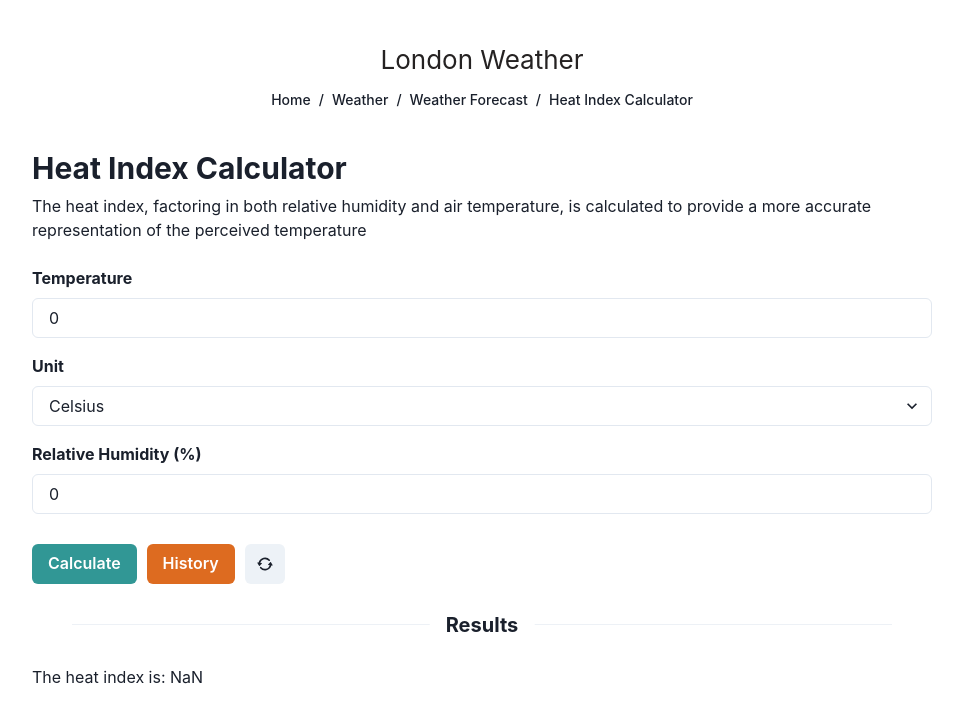
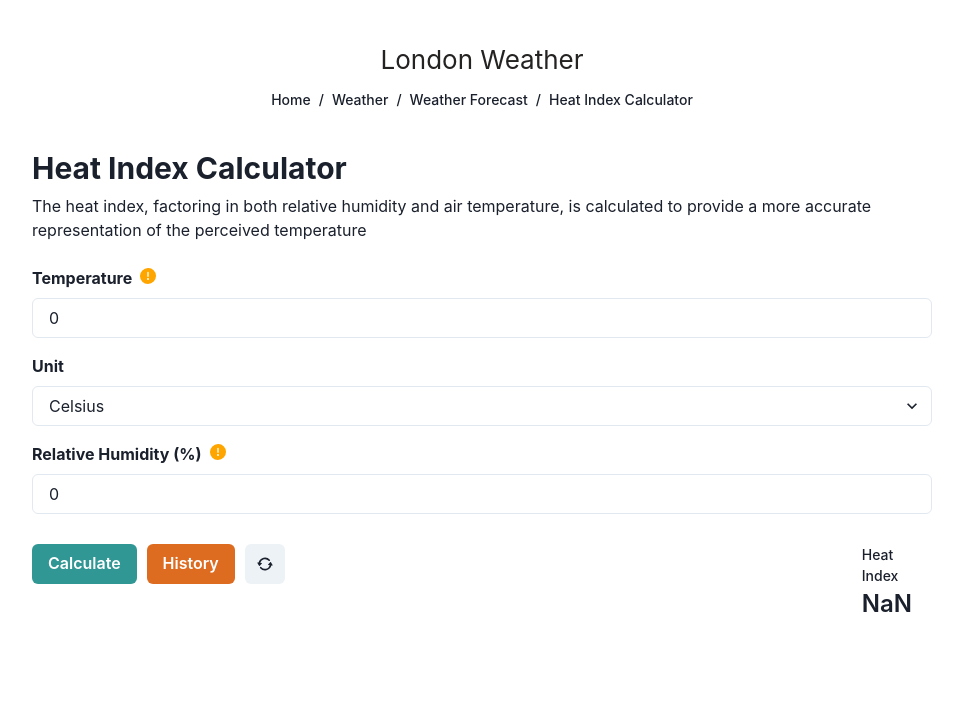
Before and after one commit to kate2797/london-weather, a React (Create React App) app: page /heat-calculator in a window 1280 px wide. Both pictures are taken after a click on the button "Calculate". Shown: the top 722 px of the page, without its empty margins (158-1121 px from the left). Built offline with nearby package versions, Linux system fonts and the light colour scheme.

Commit message:
CSS: calculator finished

```diff
--- a/src/components/Calculation.js
+++ b/src/components/Calculation.js
@@ -10,17 +10,15 @@ import {
   PopoverBody,
   PopoverArrow,
   PopoverCloseButton,
+  Tooltip,
 } from "@chakra-ui/react";
 import { useState, useEffect } from "react";
-import { RepeatIcon } from "@chakra-ui/icons";
+import { RepeatIcon, WarningIcon } from "@chakra-ui/icons";
 import { Result } from "./";
 import { computeResult } from "../helpers";
 
 /*
-  // component documentation
-  // communicate why cannot calc if below a treshold –> min temp 80F etc.
-  // edge cases -> hum: min 0, max 100 etc.
-  HEAT INDEX, formula fix
+  HEAT INDEX, formula fix ???
 */
 
 export const Calculation = () => {
@@ -48,7 +46,7 @@ export const Calculation = () => {
     setClearing(true);
   };
 
-  // ked uz nieco stored, nie od 0, issues ----
+  // ked uz nieco stored, nie od 0, issues ---- ???
   const loadStorage = () => {
     let temp = [];
     for (let i = 0; i < localStorage.length; i++) {
@@ -77,7 +75,7 @@ export const Calculation = () => {
   useEffect(() => {
     if (temp != null && unit != null && hum != null) {
       let result = computeResult(temp, unit, hum);
-      setIndex(result); // Compute heat index
+      setIndex(Math.round(result * 10) / 10); // Compute heat index
     }
   }, [temp, hum]);
 
@@ -108,9 +106,14 @@ export const Calculation = () => {
   return (
     <>
       <div className="HeatCalculator-field">
-        <Text mb="8px">
-          <strong>Temperature</strong>
-        </Text>
+        <div className="HeatCalculator-box">
+          <Text mb="8px" marginRight={2}>
+            <strong>Temperature</strong>
+          </Text>
+          <Tooltip label="Must be higher than 26.7°C or 80°F" fontSize="md">
+            <WarningIcon color="orange" />
+          </Tooltip>
+        </div>
         <Input
           value={temp}
           onChange={handleChangeTemperature}
@@ -123,16 +126,26 @@ export const Calculation = () => {
         <Text mb="8px">
           <strong>Unit</strong>
         </Text>
-        <Select isRequired={true} value={unit} onChange={handleChangeUnit}>
+        <Select
+          isRequired={true}
+          value={unit}
+          onChange={handleChangeUnit}
+          default="Celsius"
+        >
           <option value="Celsius">Celsius</option>
           <option value="Farenheit">Farenheit</option>
         </Select>
       </div>
 
       <div className="HeatCalculator-field">
-        <Text mb="8px">
-          <strong>Relative Humidity (%)</strong>
-        </Text>
+        <div className="HeatCalculator-box">
+          <Text mb="8px" marginRight={2}>
+            <strong>Relative Humidity (%)</strong>
+          </Text>
+          <Tooltip label="Must be between 0 and 100" fontSize="md">
+            <WarningIcon color="orange" />
+          </Tooltip>
+        </div>
         <Input
           value={hum}
           onChange={handleChangeHumidity}
@@ -172,9 +185,8 @@ export const Calculation = () => {
           icon={<RepeatIcon />}
           onClick={handleClearing}
         />
+        {showIndex && <Result index={index} />}
       </div>
-
-      {showIndex && <Result index={index} />}
     </>
   );
 };
--- a/src/components/Result.js
+++ b/src/components/Result.js
@@ -1,17 +1,12 @@
-import { Divider, Box, Heading, AbsoluteCenter } from "@chakra-ui/react";
+import { Stat, StatLabel, StatNumber } from "@chakra-ui/react";
 
 export const Result = ({ index }) => {
   return (
     <>
-      <Box position="relative" padding="10">
-        <Divider />
-        <AbsoluteCenter bg="white" px="4">
-          <Heading as="h4" size="md">
-            Results
-          </Heading>
-        </AbsoluteCenter>
-      </Box>
-      <p>The heat index is: {index}</p>
+      <Stat marginLeft="63%">
+        <StatLabel>Heat Index</StatLabel>
+        <StatNumber>{index}</StatNumber>
+      </Stat>
     </>
   );
 };
--- a/src/helpers/helpers.js
+++ b/src/helpers/helpers.js
@@ -57,19 +57,20 @@ export const computeResult = (temp, unit, hum) => {
   return calculateHeatIndex(temp, hum);
 };
 
+//fix --- AJ KED ZADA V CEL, CONVERT NA FAREN !! robime to?
 export const calculateHeatIndex = (tempFarenheit, relHumidity) => {
-  let expT = tempFarenheit ** tempFarenheit;
-  let expH = relHumidity ** relHumidity;
+  let expT = tempFarenheit * tempFarenheit;
+  let expH = relHumidity * relHumidity;
   return (
-    42.379 +
+    -42.379 +
     2.04901523 * tempFarenheit +
-    10.14333127 * relHumidity -
-    0.22475541 * tempFarenheit * relHumidity -
-    6.83783 * 10 ** -3 * expT -
-    5.481717 * 10 ** -2 * expH +
-    1.22874 * 10 ** -3 * expT * relHumidity +
-    8.5282 * 10 ** -4 * tempFarenheit * expH -
-    1.99 * 10 ** -6 * expT * expH
+    10.14333127 * relHumidity +
+    -0.22475541 * tempFarenheit * relHumidity +
+    -0.00683783 * expT +
+    -0.05481717 * expH +
+    0.00122874 * expT * relHumidity +
+    0.00085282 * tempFarenheit * expH +
+    -0.00000199 * expT * expH
   );
 };
 
--- a/src/index.css
+++ b/src/index.css
@@ -33,6 +33,13 @@ body {
   margin-bottom: 5vh;
 }
 
+.HeatCalculator-box {
+  display: flex;
+  flex-direction: row;
+  align-items: baseline;
+  align-content: baseline;
+}
+
 .App-content {
   flex-direction: column;
   align-items: center;
@@ -46,6 +53,7 @@ body {
 
 .HeatCalculator-CTAs {
   margin-top: 30px;
+  display: flex;
 }
 
 .HeatCalculator-btn {
```
